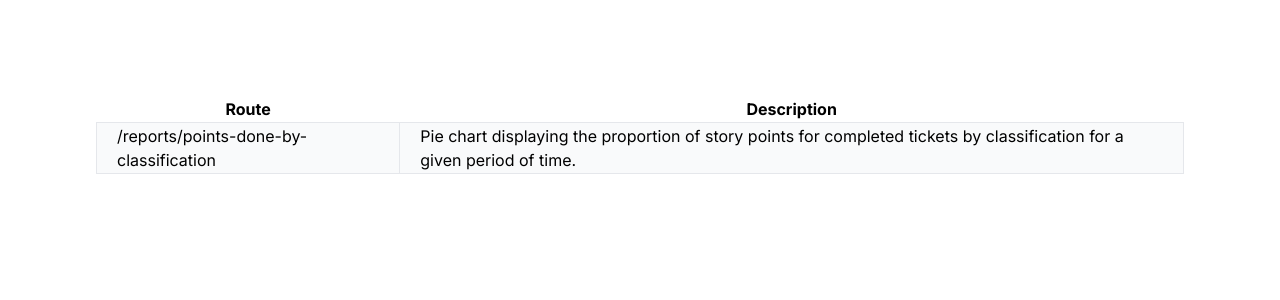
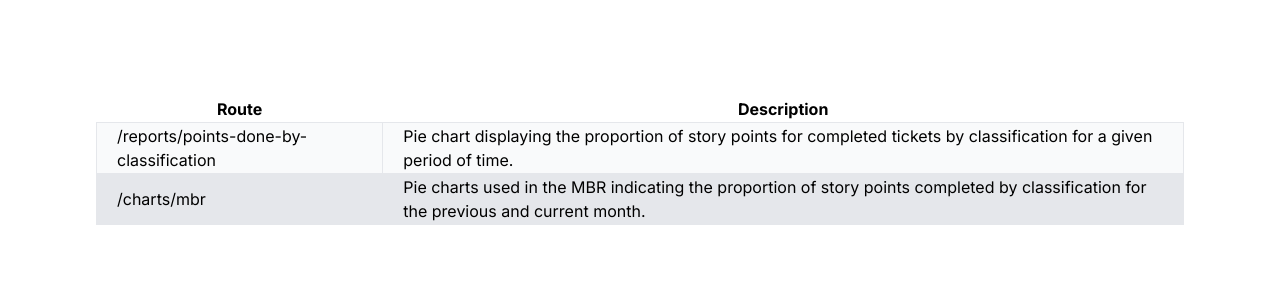
Before and after one commit to IS-Fred/jira-tools, a Next.js app: page / in a window 1280 px wide. Shown: the top 300 px of the page. Built offline with nearby package versions, Linux system fonts and the light colour scheme.

Commit message:
Link to the MBR charts from home

```diff
--- a/src/app/page.tsx
+++ b/src/app/page.tsx
@@ -6,6 +6,11 @@ export default function Home() {
       route: "/reports/points-done-by-classification",
       description:
         "Pie chart displaying the proportion of story points for completed tickets by classification for a given period of time.",
+    },
+    {
+      route: "/charts/mbr",
+      description:
+        "Pie charts used in the MBR indicating the proportion of story points completed by classification for the previous and current month.",
     },
   ];
 
```
